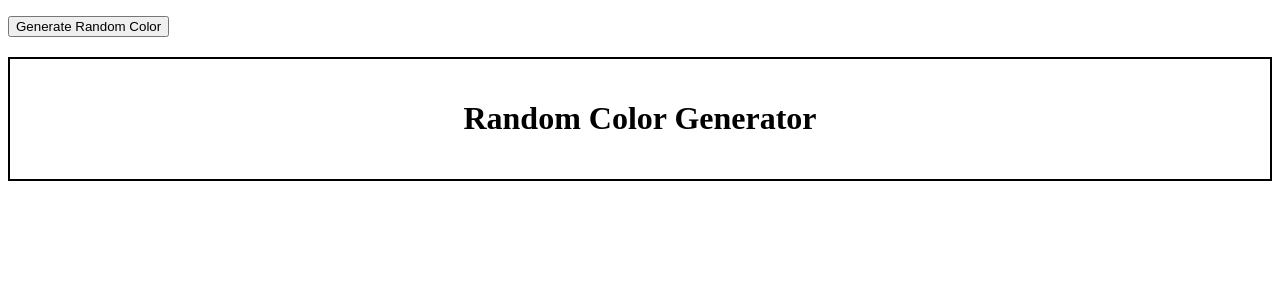
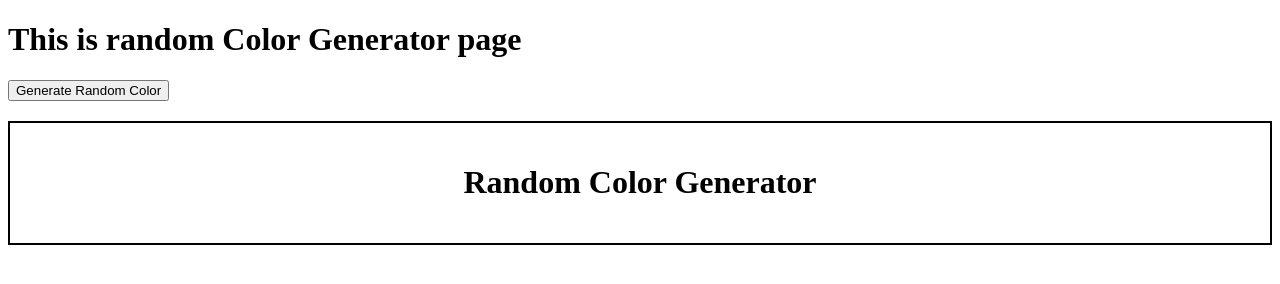
Before and after one commit to Maheswar54/DOM_Practice, a plain HTML site: page GenRanColor.html in a window 1280 px wide. Drawn offline with Linux system fonts and the light colour scheme.

Commit message:
Heading tag is Added

```diff
--- a/GenRanColor.html
+++ b/GenRanColor.html
@@ -14,6 +14,7 @@
     </style>
 </head>
 <body>
+    <h1>This is random  Color Generator page</h1>
      <p id="colorDisplay"></p>
 
      </p>
```
